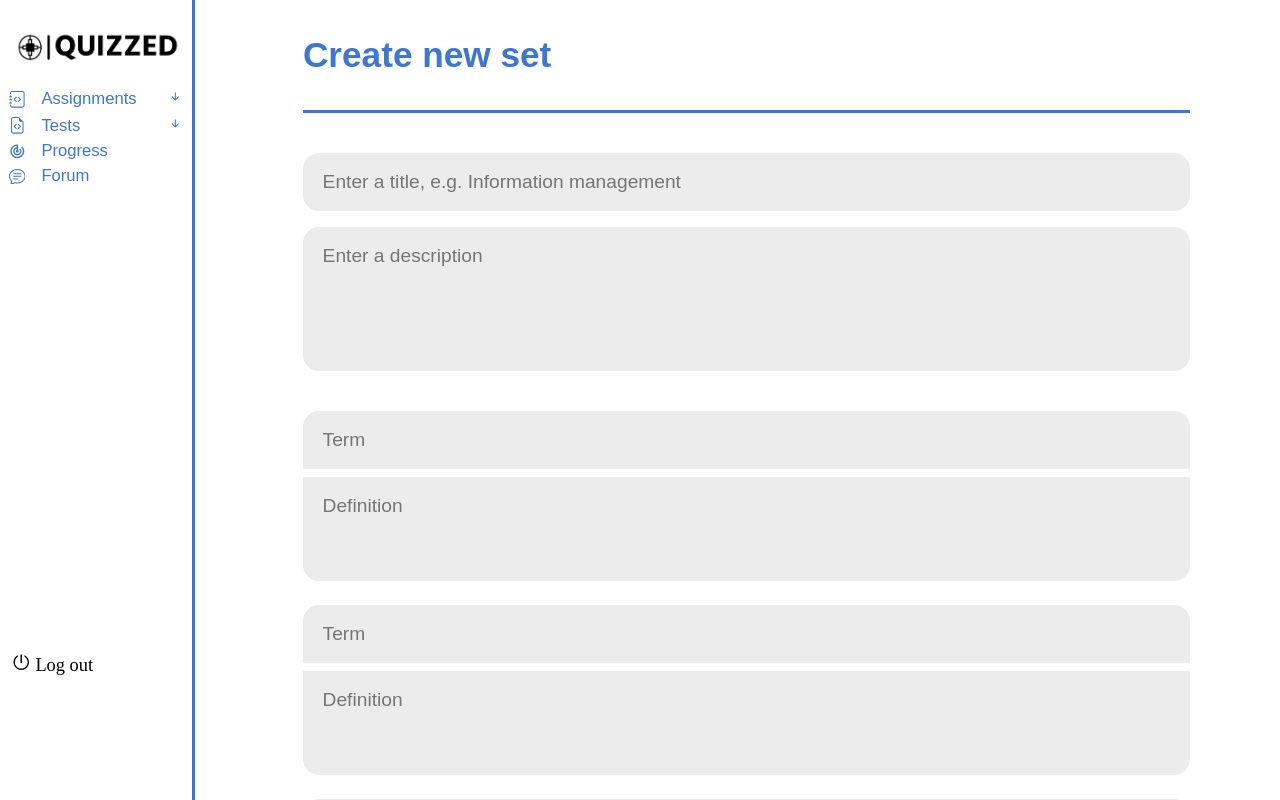
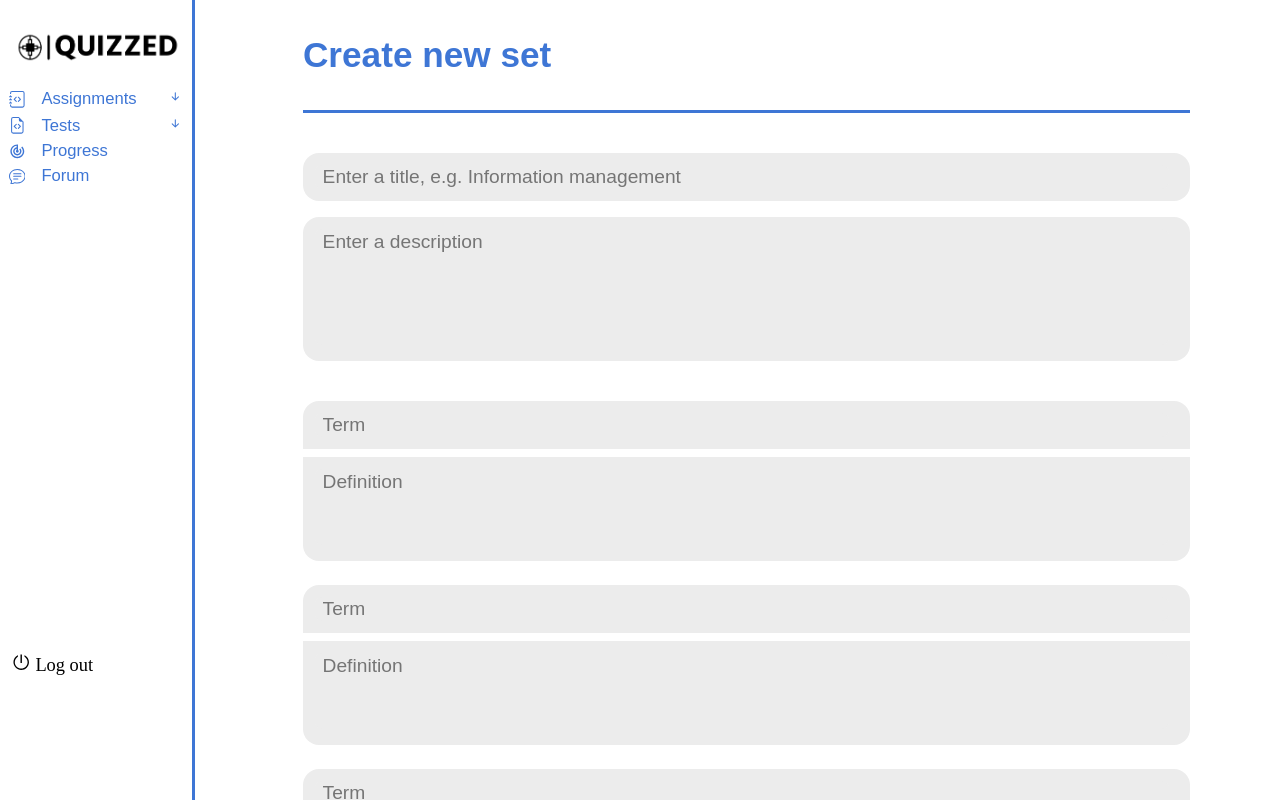
Before and after one commit to MartinezNicanor/IT1E-period-4, a React (Create React App) app: page /flashcards/new-set in a window 1280 px wide. Shown: the top 800 px of the page. Built offline with nearby package versions, Linux system fonts and the light colour scheme.

Commit message:
Fix: added height to input boxes, changed definition and description input to textarea

```diff
--- a/src/pages/flashcards/NewSet.css
+++ b/src/pages/flashcards/NewSet.css
@@ -21,13 +21,22 @@
 .termInput,
 .definitionInput {
     width: 66vw;
-    height: 4vh;
     font-size: 1.2em;
     color: #3E76D5;
     border: none;
     border-radius: 1vh;
     padding-left: 0.6vw;
     background-color: #ECECEC;
+    resize: none;
+}
+
+.descriptionInput {
+    height: 14vh;
+}
+
+
+.definitionInput {
+    height: 9vh;
 }
 
 .termContainer {
--- a/src/pages/flashcards/NewSet.js
+++ b/src/pages/flashcards/NewSet.js
@@ -54,9 +54,8 @@ const FlashcardSet = () => {
                 />
             </div>
             <div className='descriptionContainer'>
-                <input
+                <textarea
                     className='descriptionInput'
-                    type="textarea"
                     placeholder="Enter a description"
                     value={description}
                     onChange={(e) => setDescription(e.target.value)}
@@ -76,9 +75,8 @@ const FlashcardSet = () => {
                             />
                         </div>
                         <div className='definitionContainer'>
-                            <input
+                            <textarea
                                 className='definitionInput'
-                                type="text"
                                 placeholder="Definition"
                                 value={card.definition}
                                 onChange={(e) => updateCard(index, 'definition', e.target.value)}
```
